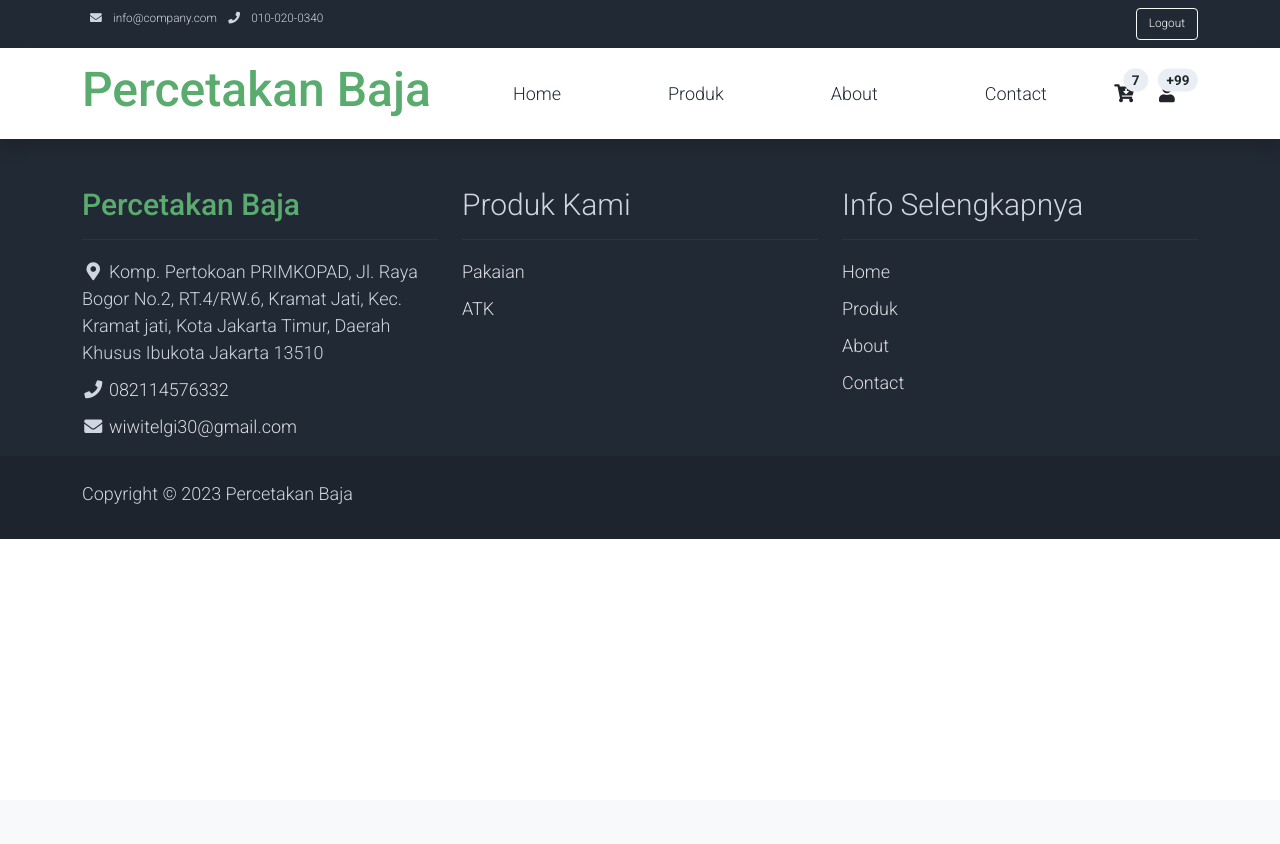
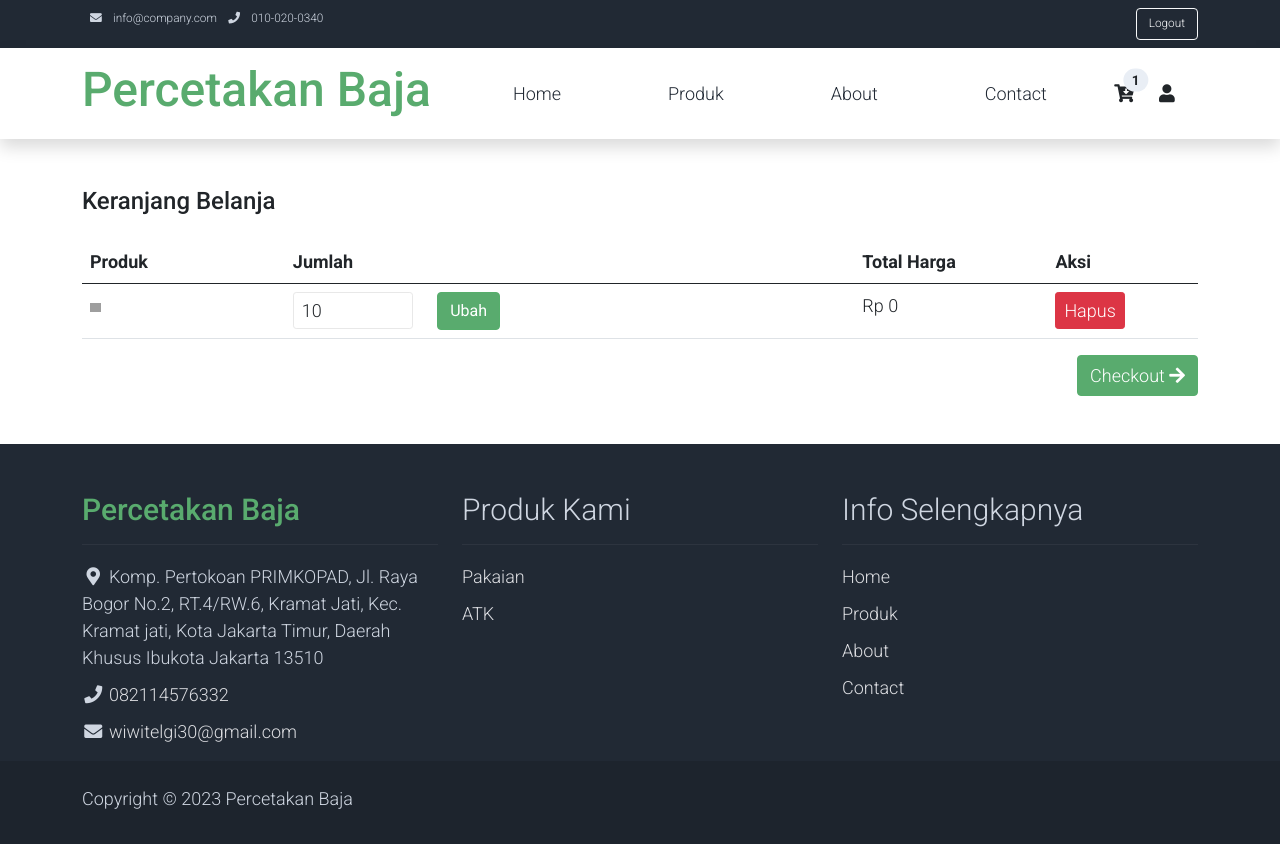
Before and after one commit to wiwitelgi30/percetakan-baja, a CodeIgniter app: page /database/keranjang in a window 1280 px wide. Before the commit the page ends 539 px from the top, so only its background shows below. Run offline with CodeIgniter, Linux system fonts and the light colour scheme; a user stored in the database is signed in; data comes from the database, SQL or seed files in the repository; tables that the repository leaves empty or names only in its code hold one stand-in row (values such as "Sample post"); grey boxes are pictures that could not be loaded.

Commit message:
keranjang

```diff
--- a/application/controllers/Auth.php
+++ b/application/controllers/Auth.php
@@ -83,6 +83,7 @@ class Auth extends CI_Controller {
     public function setSessionUser($data)
     {
         $sessData = [
+            'id_user'   => $data->id_user,
             'email'     => $data->email,
             'role'      => $data->nama_role,
             'logged_in' => TRUE,
--- a/application/controllers/Keranjang.php
+++ b/application/controllers/Keranjang.php
@@ -2,12 +2,90 @@
 defined('BASEPATH') OR exit('No direct script access allowed');
 
 class Keranjang extends CI_Controller {
+    public function __construct()
+    {
+        parent::__construct();
+
+        if (! $this->session->userdata('logged_in')) {
+            header("HTTP/1.1 401 Unauthorized");
+            exit;
+        }
+    }
 
     public function index()
     {
         $data = [
             'content'=>'pelanggan/keranjang',
+            'keranjang' => $this->db->select('*')
+                    ->from('keranjang')
+                    ->join('produk', 'produk.id_produk=keranjang.id_produk', 'left')
+                    ->get()->result(),
         ];
+
         $this->load->view('pelanggan/layouts/app', $data);
     }
+
+    public function tambah_keranjang()
+    {
+        $data = [
+            'id_user' => $this->session->userdata('id_user'),
+            'id_produk' => $this->input->post('id_produk'),
+            'jumlah_produk' => $this->input->post('jumlah_produk'),
+        ];
+
+        $produk_exist = $this->db->get_where('keranjang', [
+            'id_user' => $data['id_user'],
+            'id_produk' => $data['id_produk'],
+        ])->row();
+
+        if ($produk_exist) {
+            $jumlah_baru_produk = $produk_exist->jumlah_produk + $data['jumlah_produk'];
+
+            $this->db->set(['jumlah_produk' => $jumlah_baru_produk]);
+            $this->db->where('id_keranjang', $produk_exist->id_keranjang);
+            $this->db->update('keranjang');
+        }
+
+        else {
+            $this->db->insert('kategori', $data);
+        }
+
+        redirect($_SERVER['HTTP_REFERER']);
+    }
+
+    public function ubah_keranjang()
+    {
+        $data = [
+            'id_keranjang' => $this->input->post('id_keranjang'),
+            'jumlah_produk' => $this->input->post('jumlah_produk'),
+        ];
+
+        $this->db->where('id_keranjang', $data['id_keranjang'])->update('keranjang', [
+            'jumlah_produk' => $data['jumlah_produk'],
+        ]);
+
+        redirect($_SERVER['HTTP_REFERER']);
+    }
+
+    public function hapus_produk($id_keranjang)
+    {
+        $this->db->where('id_keranjang', $id_keranjang);
+        $this->db->delete('keranjang');
+
+        redirect($_SERVER['HTTP_REFERER']);
+    }
+
+    public function kosongkan_keranjang()
+    {
+        $data = [
+            'id_user' => $this->session->userdata('id'),
+            'id_produk' => $this->input->post('id_produk'),
+        ];
+
+        $this->db->where('id_user', $data['id_user']);
+        $this->db->where('id_produk', $data['id_produk']);
+        $this->db->delete('kategori');
+
+        redirect($_SERVER['HTTP_REFERER']);
+    }
 }
--- a/application/views/pelanggan/keranjang.php
+++ b/application/views/pelanggan/keranjang.php
@@ -0,0 +1,56 @@
+<div class="container py-5">
+    <h4>Keranjang Belanja</h4>
+        <table class="mt-4 table">
+            <thead>
+                <tr>
+                    <th>Produk</th>
+                    <th>Jumlah</th>
+                    <th>Total Harga</th>
+                    <th>Aksi</th>
+                </tr>
+            </thead>
+            <tbody>
+                <?php if (! empty($keranjang)): ?>
+                <?php foreach ($keranjang as $produk): ?>
+                <tr>
+                    <td>
+                        <div class="row">
+                            <div class="col-2">
+                                <img src="<?= base_url('assets/uploads/') . $produk->gambar ?>" class="img-fluid" width="75px" alt="Gambar Produk">
+                            </div>
+                            <div class="col-10">
+                                <?= $produk->nama_produk ?>
+                            </div>
+                        </div>
+                    </td>
+                    <td>
+                        <form action="<?= base_url('/keranjang/ubah_keranjang') ?>" method="post">
+                            <div class="row">
+                                <input type="hidden" name="id_keranjang" value="<?= $produk->id_keranjang ?>">
+                                <div class="col-3">
+                                    <input type="number" name="jumlah_produk" id="jumlah_produk" value="<?= $produk->jumlah_produk ?>" class="form-control form-control-sm" min="1" max="<?= $produk->stok ?>">
+                                </div>
+                                <div class="col-9">
+                                    <button type="submit" class="btn btn-success">Ubah</button>
+                                </div>
+                            </div>
+                        </form>
+                    </td>
+                    <td>Rp <?= number_format($produk->harga * $produk->jumlah_produk, 0,',','.') ?></td>
+                    <td>
+                        <a href="<?= base_url('/keranjang/hapus_produk/') . $produk->id_keranjang ?>" class="btn btn-sm btn btn-danger">Hapus</a>
+                    </td>
+                </tr>
+                <?php endforeach; ?>
+                <?php else: ?>
+                <tr>
+                    <td colspan="4" class="text-center p-5">Keranjang belanja anda masih kosong.</td>
+                </tr>
+                <?php endif; ?>
+            </tbody>
+        </table>
+
+    <div class="text-end">
+        <a href="" class="btn btn-success">Checkout <i class="fas fa-arrow-right"></i></a>
+    </div>
+</div>
--- a/application/views/pelanggan/layouts/header.php
+++ b/application/views/pelanggan/layouts/header.php
@@ -1,3 +1,7 @@
+<?php
+$keranjang = $this->db->get_where('keranjang', ['id_user' => $this->session->userdata('id_user')])->result();
+?>
+
 <!-- Header -->
 <nav class="navbar navbar-expand-lg navbar-light shadow">
         <div class="container d-flex justify-content-between align-items-center">
@@ -25,16 +29,18 @@
                         </li>
                     </ul>
                 </div>
+                <?php if ($this->session->userdata('logged_in')): ?>
                 <div class="navbar align-self-center d-flex">
-                    <a class="nav-icon position-relative text-decoration-none" href="#">
+                    <a class="nav-icon position-relative text-decoration-none" href="<?= base_url('/keranjang') ?>">
                         <i class="fa fa-fw fa-cart-arrow-down text-dark mr-1"></i>
-                        <span class="position-absolute top-0 left-100 translate-middle badge rounded-pill bg-light text-dark">7</span>
+                        <span class="position-absolute top-0 left-100 translate-middle badge rounded-pill bg-light text-dark"><?= count($keranjang) ?></span>
                     </a>
                     <a class="nav-icon position-relative text-decoration-none" href="#">
                         <i class="fa fa-fw fa-user text-dark mr-3"></i>
-                        <span class="position-absolute top-0 left-100 translate-middle badge rounded-pill bg-light text-dark">+99</span>
+                        <!-- <span class="position-absolute top-0 left-100 translate-middle badge rounded-pill bg-light text-dark">+99</span> -->
                     </a>
                 </div>
+                <?php endif; ?>
             </div>
 
         </div>
```
Also changed, not shown: application/controllers/Checkout.php (added, +13 -0 lines), application/controllers/Produk.php (+15 -0 lines), application/controllers/admin/Kategori.php (+9 -0 lines), application/controllers/admin/Laporan.php (+9 -0 lines), application/controllers/admin/Produk.php (+9 -0 lines), application/views/pelanggan/produk.php (+14 -4 lines).
